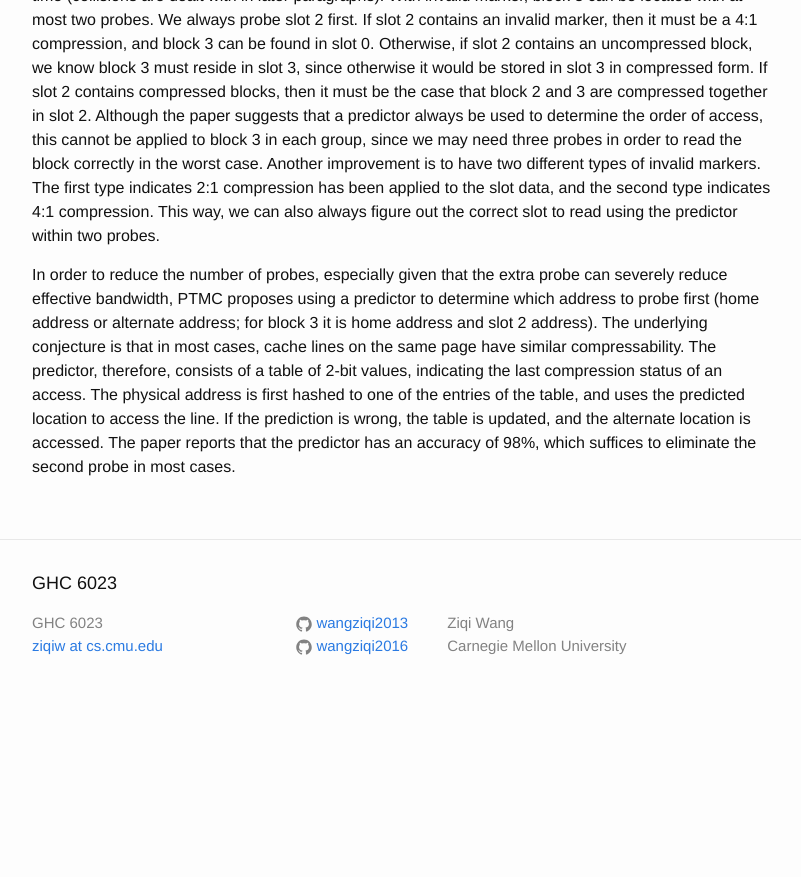
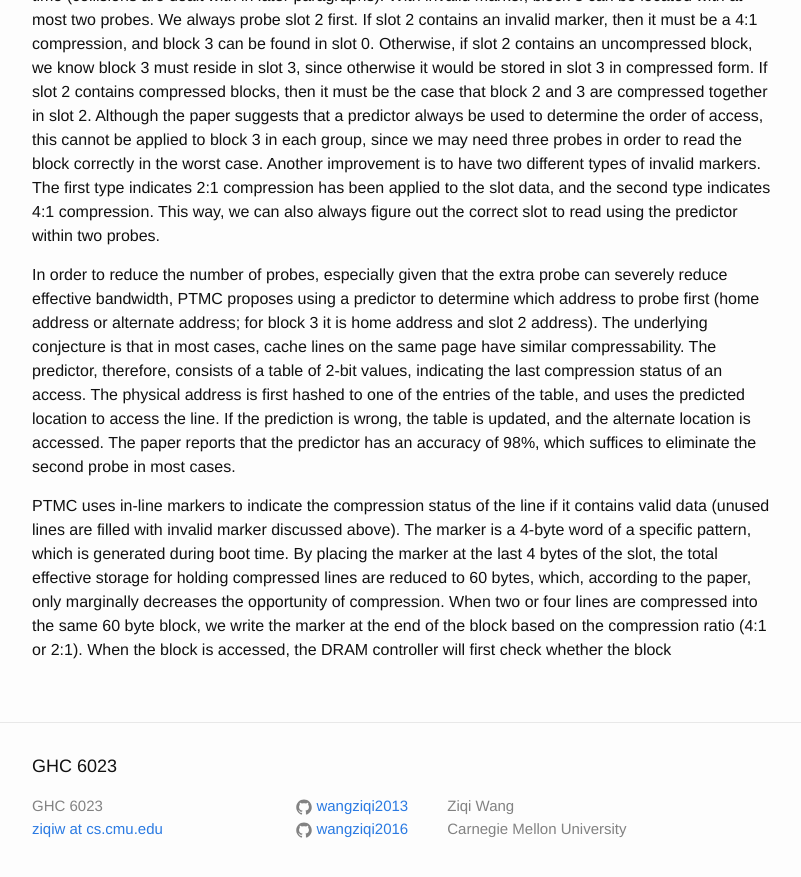
Before and after one commit to wangziqi2013/wangziqi2013.github.io, a Jekyll site: the page built from _posts/2020-05-17-ptmc.markdown, in a window 1280 px wide and 900 px high, scrolled down 1822 px. Shown: the top 877 px of the window, without its empty margins (238-1039 px from the left). Built offline with Jekyll 4.4.1, drawn with Linux system fonts in a browser that asks for light colours; before the commit the page ends 2539 px from its top, so only the background shows below that.

Commit message:
Adding marker

```diff
--- a/_posts/2020-05-17-ptmc.markdown
+++ b/_posts/2020-05-17-ptmc.markdown
@@ -81,3 +81,10 @@ similar compressability. The predictor, therefore, consists of a table of 2-bit
 status of an access. The physical address is first hashed to one of the entries of the table, and uses the predicted
 location to access the line. If the prediction is wrong, the table is updated, and the alternate location is accessed.
 The paper reports that the predictor has an accuracy of 98%, which suffices to eliminate the second probe in most cases.
+
+PTMC uses in-line markers to indicate the compression status of the line if it contains valid data (unused lines are
+filled with invalid marker discussed above). The marker is a 4-byte word of a specific pattern, which is generated during
+boot time. By placing the marker at the last 4 bytes of the slot, the total effective storage for holding compressed
+lines are reduced to 60 bytes, which, according to the paper, only marginally decreases the opportunity of compression.
+When two or four lines are compressed into the same 60 byte block, we write the marker at the end of the block based on
+the compression ratio (4:1 or 2:1). When the block is accessed, the DRAM controller will first check whether the block
```
